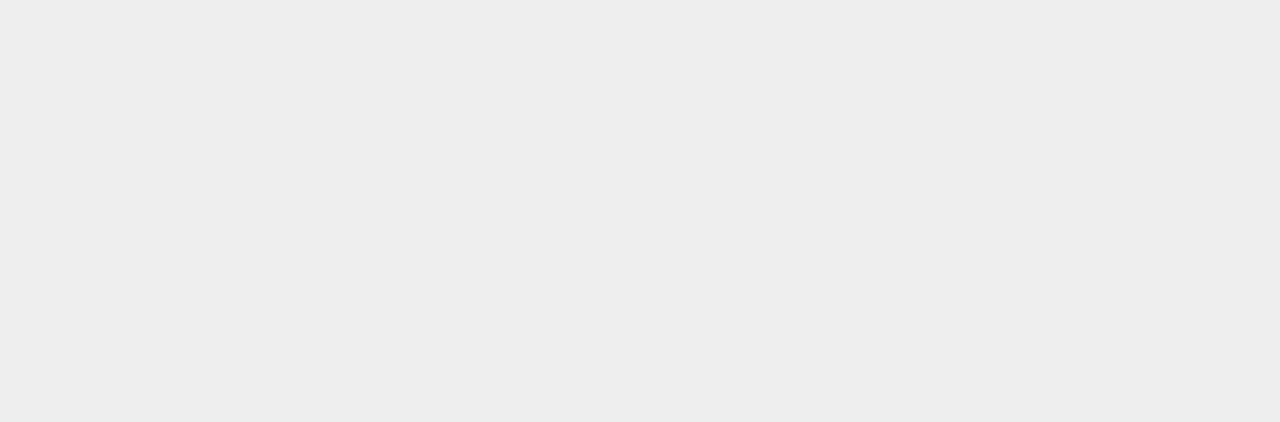
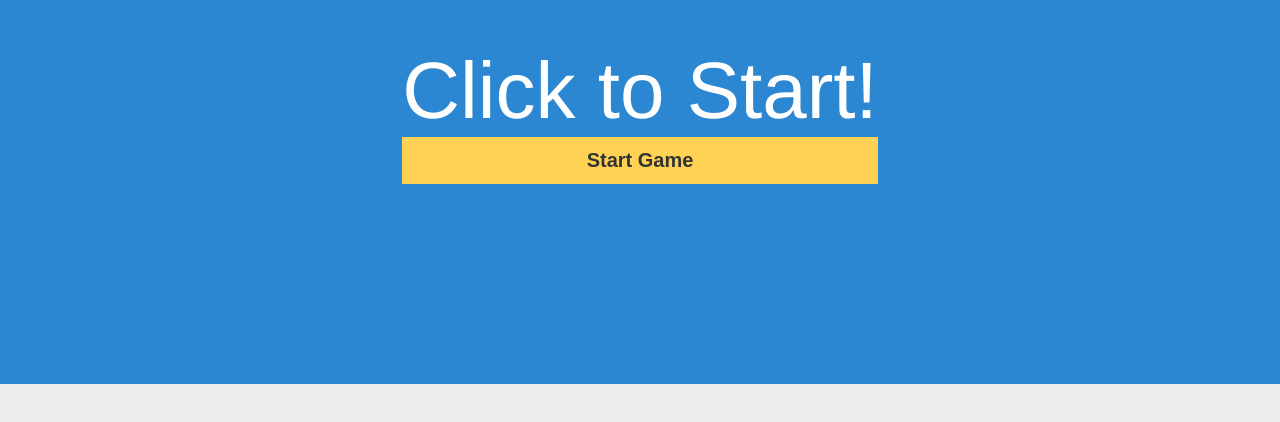
Before and after one commit to ji-hunc/HumanBenchmark, a React (Create React App) app: page /numbermemorytest in a window 1280 px wide. Before the commit this address had no page. Shown: the part 156-578 px from the top of the page. Built offline with nearby package versions, Linux system fonts and the light colour scheme.

Commit message:
feat. 모래시계 빼고 다 구현

```diff
--- a/src/App.js
+++ b/src/App.js
@@ -5,6 +5,7 @@ import Home from './pages/Home/home';
 import { BrowserRouter, Route, Routes, Link } from 'react-router-dom';
 import ReactionTimeTest from './pages/ReactionTimeTest/reactionTimeTest';
 import SequenceMemoryTest from './pages/SequenceMemoryTest/SequenceMemoryTest';
+import NumberMemoryTest from './pages/NumberMemoryTest/numberMemoryTest';
 
 function App() {
   return (
@@ -13,6 +14,7 @@ function App() {
         <Route path="/" element={<Home />} />
         <Route path="/reactiontimetest" element={<ReactionTimeTest />} />
         <Route path="/sequencememorytest" element={<SequenceMemoryTest />} />
+        <Route path="/numbermemorytest" element={<NumberMemoryTest />} />
       </Routes>
     </div>
   );
--- /dev/null
+++ b/src/components/AnswerCheck/AnswerCheck.js
@@ -0,0 +1,15 @@
+/* eslint-disable react/prop-types */
+import { useState } from 'react';
+import React from 'react';
+import * as style from './styles';
+
+export default function AnswerCheck(props) {
+  return (
+    <style.Container>
+      <style.Title>Number </style.Title>
+      <style.CorrectAnswerLabel>{props.correctAnswer}</style.CorrectAnswerLabel>
+      <style.Title>Your answer </style.Title>
+      <style.AnswerLabel>{props.answer}</style.AnswerLabel>
+    </style.Container>
+  );
+}
--- /dev/null
+++ b/src/components/AnswerCheck/styles.js
@@ -0,0 +1,25 @@
+import styled from 'styled-components';
+
+export const Container = styled.div`
+  margin-bottom: 40px;
+  display: flex;
+  flex-direction: column;
+  width: 100%;
+  justify-content: center;
+  align-items: center;
+`;
+
+export const Title = styled.label`
+  color: rgba(255, 255, 255, 0.6);
+  font-size: 20px;
+`;
+
+export const CorrectAnswerLabel = styled.label`
+  color: white;
+  font-size: 40px;
+`;
+
+export const AnswerLabel = styled.label`
+  color: black;
+  font-size: 40px;
+`;
--- a/src/components/Matrix/Matrix.js
+++ b/src/components/Matrix/Matrix.js
@@ -141,7 +141,7 @@ export default function Matrix(props) {
             setTimeout(() => startGame(0), 500);
           }}
         >
-          click to start!
+          Click to Start!
         </style.startLabel>
       )}
     </style.Container>
--- a/src/pages/Home/home.js
+++ b/src/pages/Home/home.js
@@ -38,6 +38,7 @@ export default function Home() {
       </div>
       <h1>Other Games</h1>
       <Swiper
+        initialSlide={1}
         effect={'coverflow'}
         grabCursor={true}
         centeredSlides={true}
@@ -95,10 +96,27 @@ export default function Home() {
             >
               Sequence Test
             </div>
-          </div>{' '}
+          </div>
         </SwiperSlide>
         <SwiperSlide>
-          <img src="https://swiperjs.com/demos/images/nature-3.jpg" />
+        <div
+            style={{ backgroundColor: '#fff', width: '100%', height: '100%' }}
+            onClick={() => navigate('/numbermemorytest')}
+          >
+            <div
+              style={{
+                display: 'flex',
+                alignItems: 'center',
+                justifyContent: 'center',
+                fontSize: '30px',
+                backgroundColor: '#ddddff',
+                width: '100%',
+                height: '100%',
+              }}
+            >
+              Number Memory Test
+            </div>
+          </div>
         </SwiperSlide>
       </Swiper>
     </style.Container>
--- /dev/null
+++ b/src/pages/NumberMemoryTest/numberMemoryTest.js
@@ -0,0 +1,128 @@
+import { useState, useRef } from 'react';
+import React from 'react';
+import * as style from './styles';
+import { useNavigate } from 'react-router-dom';
+import ResultBox from '../../components/ResultBox/ResultBox';
+import AnswerCheck from '../../components/AnswerCheck/AnswerCheck';
+
+export default function NumberMemoryTest() {
+  const navigate = useNavigate();
+  const [question, setQuestion] = useState('');
+  const [isTesting, setIsTesting] = useState(false);
+  const [isTimeOver, setIsTimeOver] = useState(false);
+  const [answer, setAnswer] = useState('');
+  const [level, setLevel] = useState(0);
+  const [isGameOver, setIsGameOver] = useState(false);
+  const [isClearLevel, setIsClearLevel] = useState(false);
+
+  const input = useRef();
+
+  const startGame = () => {
+    const sequence = getRandomSequence(1);
+    setQuestion(sequence);
+    setIsTesting(true);
+    setTimeout(() => setIsTimeOver(true), 1000);
+    setIsGameOver(false);
+    setLevel(0);
+  };
+
+  const nextGame = () => {};
+
+  const updateAnswer = (event) => {
+    setAnswer(event.target.value);
+  };
+
+  const checkAnswer = (event) => {
+    if (answer == '') {
+      return;
+    }
+    console.log(answer);
+    if (question == answer) {
+      setIsClearLevel(true);
+    } else {
+      console.log('wrong answer');
+      setIsGameOver(true);
+      setIsTimeOver(false);
+    }
+  };
+
+  const goNextLevel = () => {
+    setAnswer('');
+    console.log('correct');
+    const sequence = getRandomSequence(level + 2);
+    console.log(sequence);
+    setQuestion(sequence);
+    setLevel((state) => state + 1);
+    setIsTimeOver(false);
+    setIsClearLevel(false);
+    setTimeout(() => setIsTimeOver(true), 1000);
+  };
+
+  const getRandomSequence = (length) => {
+    const numbers = [0, 1, 2, 3, 4, 5, 6, 7, 8, 9];
+    let sequence = '';
+
+    for (let i = 0; i < length; i++) {
+      let randomNumber = numbers[Math.floor(Math.random() * numbers.length)];
+      sequence += randomNumber;
+    }
+    return sequence;
+  };
+
+  const handleOnKeyPress = (e) => {
+    if (e.key === 'Enter') {
+      checkAnswer(); // Enter 입력이 되면 클릭 이벤트 실행
+    }
+  };
+
+  return (
+    <style.Container>
+      {isTesting ? null : (
+        <div style={{ display: 'flex', flexDirection: 'column' }}>
+          <style.startLabel onClick={startGame}>
+            Click to Start!
+          </style.startLabel>
+          <style.Button onClick={startGame}>Start Game</style.Button>
+        </div>
+      )}
+
+      {isGameOver ? (
+        <div>
+          <AnswerCheck correctAnswer={question} answer={answer} />
+          <ResultBox
+            clickTryAgain={startGame}
+            testTitle="NumberMemory Test"
+            testResult={level + ' Level'}
+          />
+        </div>
+      ) : (
+        <div>
+          {isClearLevel ? (
+            <div>
+              <h1 style={{ fontSize: '80px', color: 'white' }}>Correct!</h1>
+              <style.Button onClick={goNextLevel}>next</style.Button>
+            </div>
+          ) : (
+            <div>
+              {isTimeOver ? (
+                <div style={{ display: 'flex', flexDirection: 'column' }}>
+                  <style.questionLabel>
+                    What was the Number?
+                  </style.questionLabel>
+                  <style.Input
+                    ref={input}
+                    onChange={updateAnswer}
+                    onKeyPress={handleOnKeyPress}
+                  />
+                  <style.Button onClick={checkAnswer}>Submit</style.Button>
+                </div>
+              ) : (
+                <style.Question>{question}</style.Question>
+              )}
+            </div>
+          )}
+        </div>
+      )}
+    </style.Container>
+  );
+}
--- /dev/null
+++ b/src/pages/NumberMemoryTest/styles.js
@@ -0,0 +1,64 @@
+import styled from 'styled-components';
+
+export const Container = styled.div`
+  display: flex;
+  flex-direction: column;
+  align-items: center;
+  justify-content: center;
+  background-color: rgb(43, 135, 209);
+  width: 100%;
+  height: 540px;
+`;
+
+export const Question = styled.label`
+  font-size: 100px;
+  color: white;
+`;
+
+export const Button = styled.button`
+  font-size: 20px;
+  padding: 12px 30px;
+  background: rgb(255, 209, 84);
+  font-weight: bold;
+  cursor: pointer;
+  color: rgb(51, 51, 51) !important;
+  border: none;
+`;
+
+export const Input = styled.input`
+  margin-bottom: 20px;
+  color: white;
+  background: rgba(0, 0, 100, 0.2);
+  border-radius: 3px;
+  text-align: center;
+  font-size: 48px;
+  ${'' /* width: 100%; */}
+  outline-style: none;
+  box-shadow: none;
+  border-color: transparent;
+  padding: 10px;
+  border: 1px solid rgb(204, 204, 204);
+`;
+
+export const startLabel = styled.div`
+  font-weight: 500;
+  font-size: 80px;
+  color: white;
+  display: flex;
+  flex-direction: column;
+  justify-content: center;
+  width: 100%;
+  height: 100%;
+`;
+
+export const questionLabel = styled.div`
+  margin-bottom: 30px;
+  font-weight: 500;
+  font-size: 30px;
+  color: white;
+  display: flex;
+  flex-direction: column;
+  justify-content: center;
+  width: 100%;
+  height: 100%;
+`;
--- a/src/pages/ReactionTimeTest/reactionTimeTest.js
+++ b/src/pages/ReactionTimeTest/reactionTimeTest.js
@@ -11,7 +11,7 @@ export default function ReactionTimeTest() {
   const [randomTimer, setRandomTimer] = useState(0);
   const [startTime, setStartTime] = useState(0);
   // 결과 시간 기록
-  const [result, setResult] = useState('click to start!');
+  const [result, setResult] = useState('Click to Start!');
   // 테스트 진행 관련
   const [tryCount, setTrycount] = useState('');
   const [isTesting, setIsTesting] = useState(false);
```
